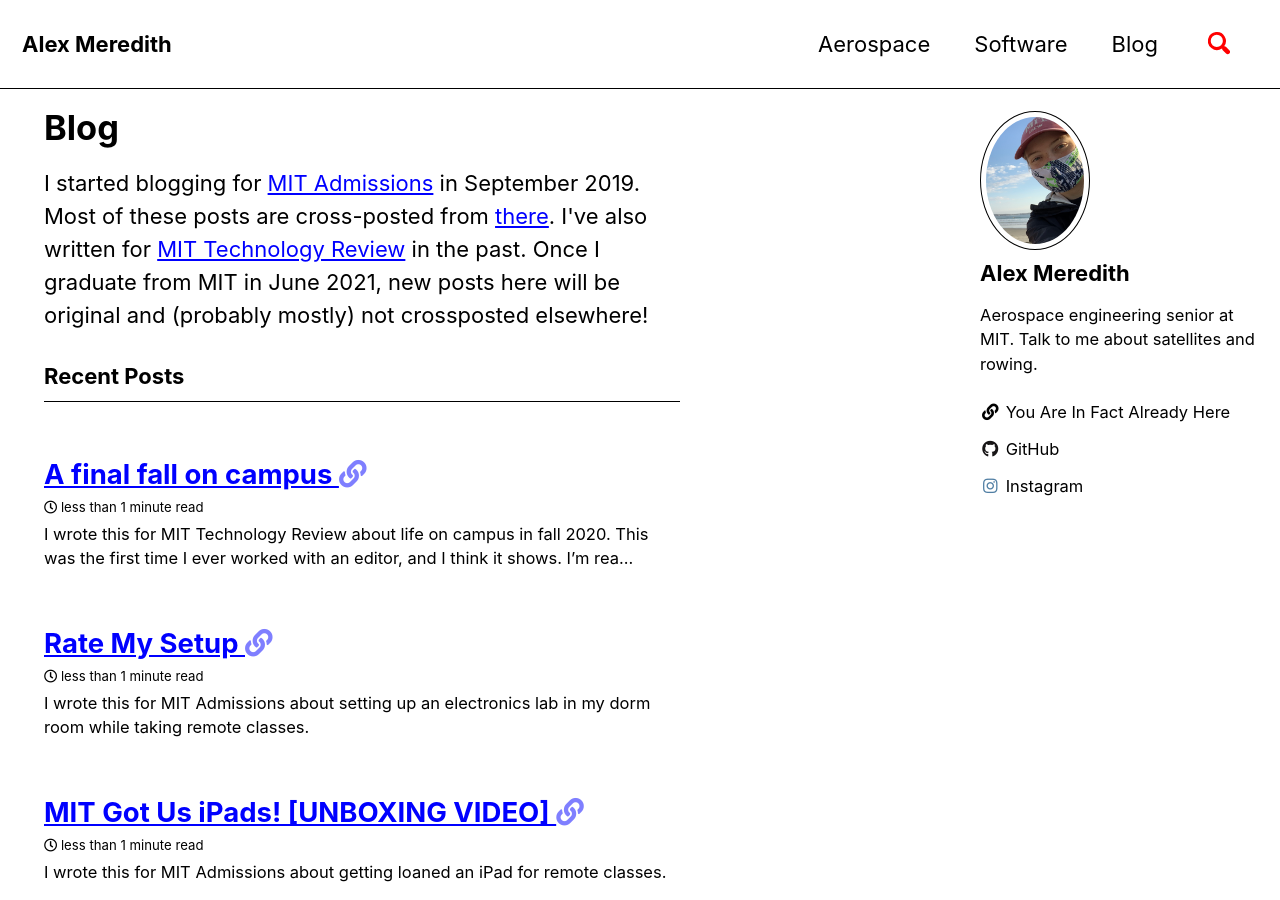
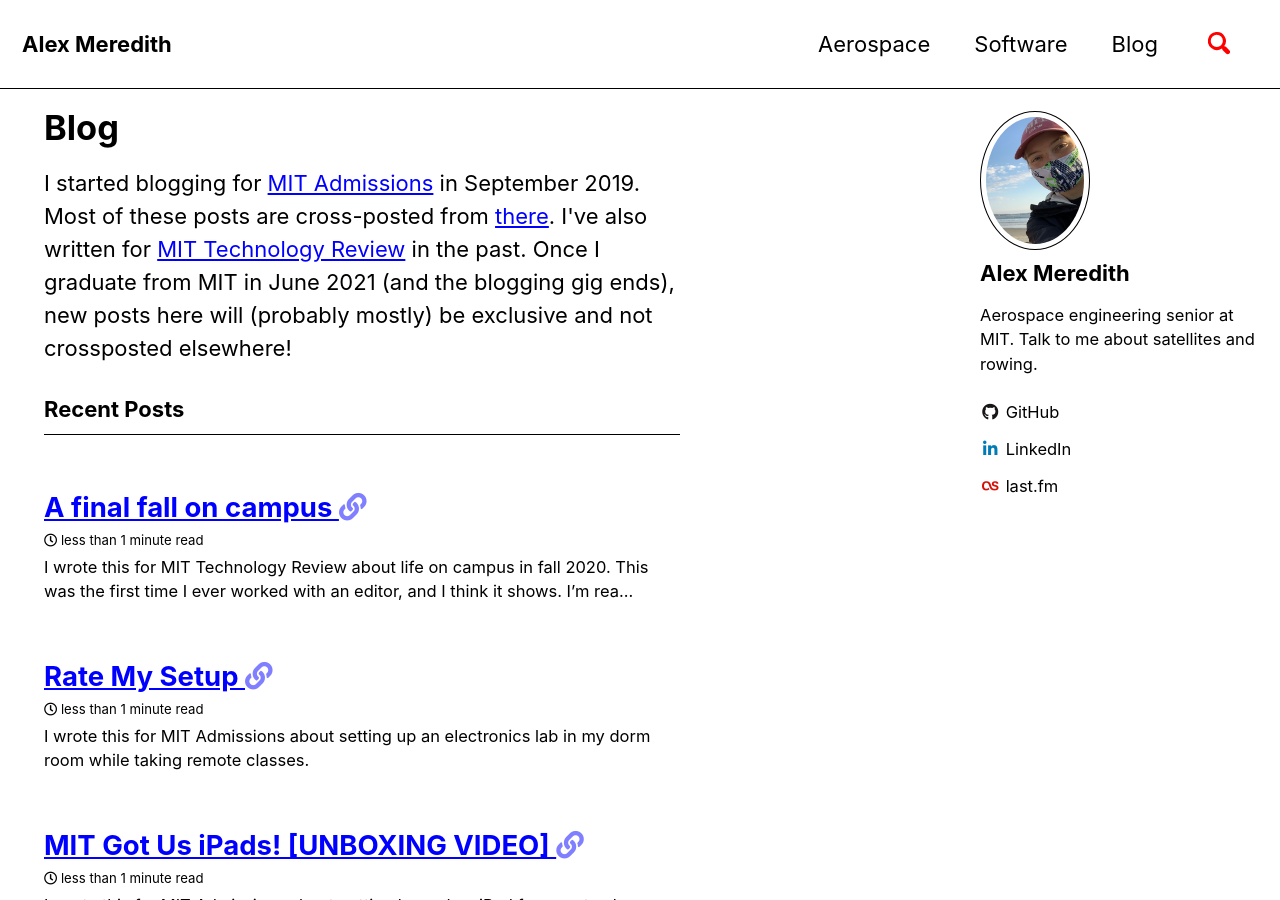
Before and after one commit to alexmeredith8299/alexmeredith8299.github.io, a Jekyll site: the page built from _pages/blog.md, in a window 1280 px wide and 900 px high. Built offline with Jekyll 4.4.1, drawn with Linux system fonts in a browser that asks for light colours; cached includes are drawn as plain includes; some of the changed text lies outside the part shown.

```diff
--- a/_config.yml
+++ b/_config.yml
@@ -62,18 +62,18 @@
   avatar : "/assets/images/bio-photo.jpg"
   bio    : "Aerospace engineering senior at MIT. Talk to me about satellites and rowing."
   links:
-    - label: "You Are In Fact Already Here"
-      icon: "fas fa-fw fa-link"
-      url: "https://alexmeredith8299.github.io/"
     #- label: "Twitter"
       #icon: "fab fa-fw fa-twitter-square"
       #url: "https://twitter.com/"
     - label: "GitHub"
       icon: "fab fa-fw fa-github"
       url: "https://github.com/alexmeredith8299"
-    - label: "Instagram"
-      icon: "fab fa-fw fa-instagram"
+    - label: "LinkedIn"
+      icon: "fab fa-fw fa-linkedin-in"
       url: "https://instagram.com/satelliteseattlite"
+    - label: "last.fm"
+      icon: "fab fa-fw fa-lastfm"
+      url: "https://www.last.fm/user/alexm8299"
 
 #footer:
   #links:
--- a/_layouts/home.html
+++ b/_layouts/home.html
@@ -3,7 +3,7 @@
 ---
 
 <p>I started blogging for <a href="https://mitadmissions.org/">MIT Admissions</a> in September 2019. Most of these posts are cross-posted from <a href="https://mitadmissions.org/blogs/author/ameredit/">there</a>. I've also written for <a href="https://www.technologyreview.com/">MIT Technology
-Review</a> in the past. Once I graduate from MIT in June 2021, new posts here will be original and (probably mostly) not crossposted elsewhere!</p>
+Review</a> in the past. Once I graduate from MIT in June 2021 (and the blogging gig ends), new posts here will (probably mostly) be exclusive and not crossposted elsewhere!</p>
 
 <h3 class="archive__subtitle">{{ site.data.ui-text[site.locale].recent_posts | default: "Recent Posts" }}</h3>
 {% if paginator %}
```
Also changed, not shown: _posts/2019-08-16-off-brand.md (added, +11 -0 lines), assets/images/linkedin.png (added), 2 other files.
